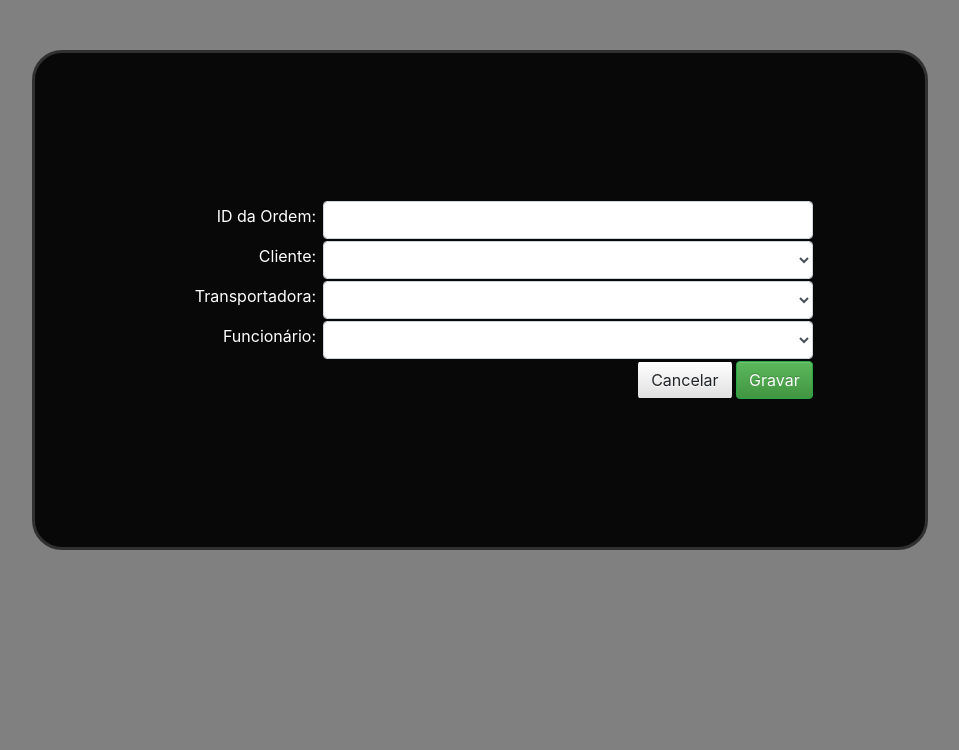
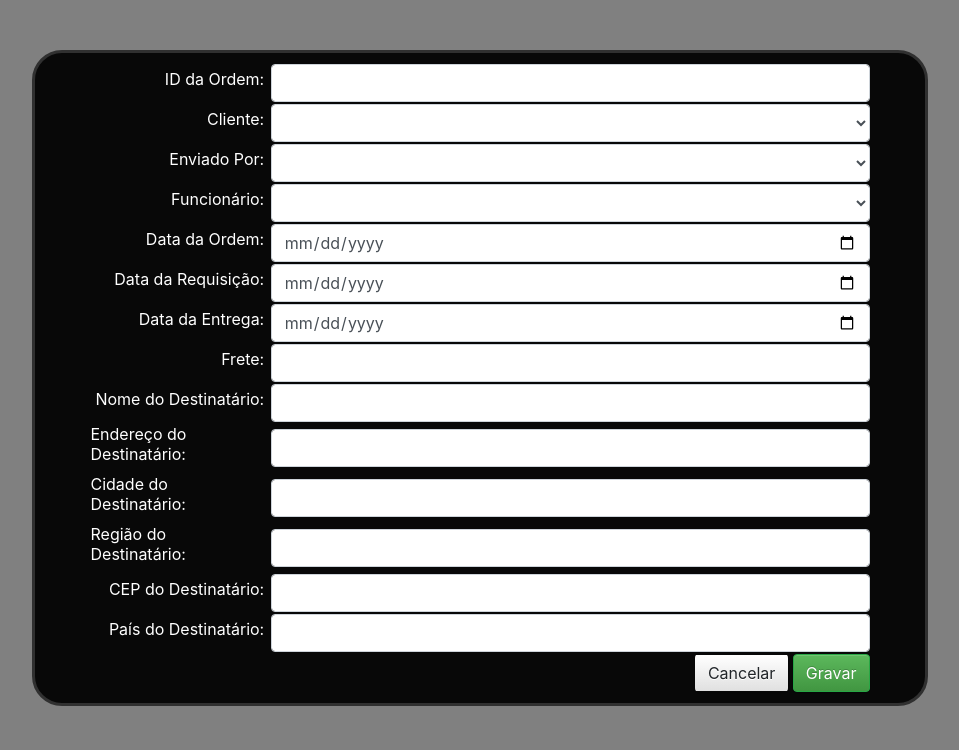
Before and after one commit to lucasvalentee/simple-crud-php, a PHP site: page /manutencao_ordens.php in a window 1280 px wide. Shown: the part 50-800 px from the top of the page, without its empty margins (160-1119 px from the left). Run offline with PHP 8.4, Linux system fonts and the light colour scheme; tables that the repository leaves empty or names only in its code hold one stand-in row (values such as "Sample post"); data that the repository does not hold is empty.

Commit message:
Inclusao
Feito a inclusao das ordens

```diff
--- a/ProjetoFinal/assets/css/cadatro.css
+++ b/ProjetoFinal/assets/css/cadatro.css
@@ -4,18 +4,25 @@ body {
     background-color: gray !important;
 }
 
-#formulario_cadastro {
+#formulario_cadastro, #formulario_cadastro_ordem {
     display: flex;
     justify-content: space-around;
     flex-direction: column;
     width: 70%;
-    height: 500px;
     background-color:black;
     margin: auto;
     margin-top: 50px;
     border-radius: 30px;
     border: solid #303030 3px;
     background-color: #080808;
+}
+
+#formulario_cadastro {
+    height: 500px;
+}
+
+#formulario_cadastro_ordem {
+    height: auto;
 }
 
 #div_principal_cad {
@@ -31,6 +38,16 @@ body {
     flex-direction: column;
     margin: auto;
     width: 75%;
+    background-color: #080808;
+}
+
+#div_cadastro_ordem {
+    padding: 10px;
+    display: flex;
+    justify-content: space-around;
+    flex-direction: column;
+    margin: auto;
+    width: 90%;
     background-color: #080808;
 }
 
@@ -58,3 +75,7 @@ label {
 #selecionar {
     float:left;
 }
+
+.tela_ordem {
+    height: auto !important;
+}
--- a/ProjetoFinal/manutencao_ordens.php
+++ b/ProjetoFinal/manutencao_ordens.php
@@ -5,19 +5,20 @@ $oCampo = new Campos();
 
 $sNomeBotao     = 'gravar';
 
-$sIdOrdem            = '';
-$sIdCliente          = '';
-$sIdFuncionario      = '';
-$sDataOrdem          = '';
-$sDataRequisicao     = '';
-$sDataEntrega        = '';
-$sEnviadoPor         = '';
-$iFrete              = '';
-$sNomeDestinatario   = '';
-$sCidadeDestinatario = '';
-$sRegiaoDestinatario = '';
-$sCepDestinatario    = '';
-$sPaisDestinatario   = '';
+$sIdOrdem              = '';
+$sIdCliente            = '';
+$sIdFuncionario        = '';
+$sDataOrdem            = '';
+$sDataRequisicao       = '';
+$sDataEntrega          = '';
+$sEnviadoPor           = '';
+$fFrete                = '';
+$sNomeDestinatario     = '';
+$sEnderecoDestinatario = '';
+$sCidadeDestinatario   = '';
+$sRegiaoDestinatario   = '';
+$sCepDestinatario      = '';
+$sPaisDestinatario     = '';
 
 if(isset($_POST['gravar'])) {
     try {
@@ -25,18 +26,19 @@ if(isset($_POST['gravar'])) {
             'INSERT INTO ordens (idordem, idcliente, idfuncionario, dataordem, datarequisicao, dataentrega,
                                  enviadopor, frete, nomedestinatario, enderecodestinatario, cidadedestinatario,
                                  regiaodestinatario, cepdestinatario, paisdestinatario)
-                  VALUES (:idcliente, :nomeCompanhia, :nomeContato, :tituloContato, :endereco, :cidade, :regiao, :cep, :pais, :telefone, :fax)');
-        $stmt->execute(array('idordem'              => $_POST['id_cliente']
-                            ,'idcliente'            => $_POST['nome_companhia']
-                            ,'idfuncionario'        => $_POST['nome_contato']
-                            ,'dataordem'            => $_POST['titulo_contato']
-                            ,'datarequisicao'       => $_POST['endereco']
-                            ,'dataentrega'          => $_POST['cidade']
-                            ,'enviadopor'           => $_POST['regiao']
-                            ,'frete'                => $_POST['cep']
-                            ,'nomedestinatario'     => $_POST['pais']
-                            ,'enderecodestinatario' => $_POST['telefone']
-                            ,'cidadedestinatario'   => $_POST['fax']
+                  VALUES (:idordem, :idcliente, :idfuncionario, :dataordem, :datarequisicao, :dataentrega, :enviadopor, :frete,
+                          :nomedestinatario, :enderecodestinatario, :cidadedestinatario, :regiaodestinatario, :cepdestinatario, :paisdestinatario)');
+        $stmt->execute(array('idordem'              => $_POST['id_ordem']
+                            ,'idcliente'            => $_POST['id_cliente']
+                            ,'idfuncionario'        => $_POST['id_funcionario']
+                            ,'dataordem'            => $_POST['data_ordem']
+                            ,'datarequisicao'       => $_POST['data_requisicao']
+                            ,'dataentrega'          => $_POST['data_entrega']
+                            ,'enviadopor'           => $_POST['enviado_por']
+                            ,'frete'                => $_POST['frete']
+                            ,'nomedestinatario'     => $_POST['nome_destinatario']
+                            ,'enderecodestinatario' => $_POST['endereco_destinatario']
+                            ,'cidadedestinatario'   => $_POST['cidade_destinatario']
                             ,'regiaodestinatario'   => $_POST['regiao_destinatario']
                             ,'cepdestinatario'      => $_POST['cep_destinatario']
                             ,'paisdestinatario'     => $_POST['pais_destinatario']));
@@ -48,62 +50,58 @@ else if(isset($_POST['gravar_alterar'])) {
     try {
         $stmt = $conn->prepare(
             "UPDATE ordens
-                SET idcliente      = '$_POST[id_cliente]'
-                    ,nomeCompanhia = '$_POST[nome_companhia]'
-                    ,nomeContato   = '$_POST[nome_contato]'
-                    ,tituloContato = '$_POST[titulo_contato]'
-                    ,endereco      = '$_POST[endereco]'
-                    ,cidade        = '$_POST[cidade]'
-                    ,regiao        = '$_POST[regiao]'
-                    ,cep           = '$_POST[cep]'
-                    ,pais          = '$_POST[pais]'
-                    ,telefone      = '$_POST[telefone]'
-                    ,fax           = '$_POST[fax]'
-              WHERE IDCliente = '$_POST[id_cliente]'");
+                SET idordem              = $_POST[id_ordem]
+                   ,idcliente            = $_POST[id_cliente]
+                   ,idfuncionario        = $_POST[id_funcionario]
+                   ,dataordem            = $_POST[data_ordem]
+                   ,datarequisicao       = $_POST[data_requisicao]
+                   ,dataentrega          = $_POST[data_entrega]
+                   ,enviadopor           = $_POST[enviado_por]
+                   ,frete                = $_POST[frete]
+                   ,nomedestinatario     = $_POST[nome_destinatario]
+                   ,enderecodestinatario = $_POST[endereco_destinatario]
+                   ,cidadedestinatario   = $_POST[cidade_destinatario]
+                   ,regiaodestinatario   = $_POST[regiao_destinatario]
+                   ,cepdestinatario      = $_POST[cep_destinatario]
+                   ,paisdestinatario     = $_POST[pais_destinatario]
+              WHERE IDOrdem = '$_POST[id_ordem]'");
 
-        $stmt->execute(array('idcliente'     => $_POST['id_cliente']
-                            ,'nomeCompanhia' => $_POST['nome_companhia']
-                            ,'nomeContato'   => $_POST['nome_contato']
-                            ,'tituloContato' => $_POST['titulo_contato']
-                            ,'endereco'      => $_POST['endereco']
-                            ,'cidade'        => $_POST['cidade']
-                            ,'regiao'        => $_POST['regiao']
-                            ,'cep'           => $_POST['cep']
-                            ,'pais'          => $_POST['pais']
-                            ,'telefone'      => $_POST['telefone']
-                            ,'fax'           => $_POST['fax']));
+        $stmt->execute();
 
     } catch(PDOException $e) {
         echo 'ERROR: ' . $e->getMessage();
     }
 }
 
-
 if(isset($_GET['id'])) {
     include_once 'conexao.php';
     try {
-        $oQuery = $conn->prepare("SELECT * FROM ordens WHERE IDCliente = '$_GET[id]'");
+        $oQuery = $conn->prepare("SELECT * FROM ordens WHERE IDOrdem = '$_GET[id]'");
         $oQuery->execute();
 
         $oResultado = $oQuery->fetchAll();
 
         foreach($oResultado as $aResultado) {
-        $sIdCliente     = $aResultado['IDCliente'];
-        $sNomeCompanhia = $aResultado['NomeCompanhia'];
-        $sNomeContato   = $aResultado['NomeContato'];
-        $sTituloContato = $aResultado['TituloContato'];
-        $sEndereco      = $aResultado['Endereco'];
-        $sCidade        = $aResultado['Cidade'];
-        $sRegiao        = $aResultado['Regiao'];
-        $sCep           = $aResultado['CEP'];
-        $sPais          = $aResultado['Pais'];
-        $sTelefone      = $aResultado['Telefone'];
-        $sFax           = $aResultado['Fax'];
-        $sNomeBotao     = 'gravar_alterar';
-      }
+            $sIdOrdem              = $aResultado['IDOrdem'];
+            $sIdCliente            = $aResultado['IDCliente'];
+            $sIdFuncionario        = $aResultado['IDFuncionario'];
+            $sDataOrdem            = $aResultado['DataOrdem'];
+            $sDataRequisicao       = $aResultado['DataRequisicao'];
+            $sDataEntrega          = $aResultado['DataEntrega'];
+            $sEnviadoPor           = $aResultado['EnviadoPor'];
+            $fFrete                = $aResultado['Frete'];
+            $sNomeDestinatario     = $aResultado['NomeDestinatario'];
+            $sEnderecoDestinatario = $aResultado['EnderecoDestinatario'];
+            $sCidadeDestinatario   = $aResultado['CidadeDestinatario'];
+            $sRegiaoDestinatario   = $aResultado['RegiaoDestinatario'];
+            $sCepDestinatario      = $aResultado['CepDestinatario'];
+            $sPaisDestinatario     = $aResultado['PaisDestinatario'];
+            $sNomeBotao            = 'gravar_alterar';
+        }
     } catch(PDOException $e) {
         echo 'ERROR: ' . $e->getMessage();
     }
+
 }
 ?>
 <html>
@@ -120,9 +118,9 @@ if(isset($_GET['id'])) {
         <?php
             include_once 'menu.php';
         ?>
-        <form id='formulario_cadastro' class="form-group" method="post">
-            <div id='div_cadastro'>
-                <table id="tabela_cadastro">
+        <form id='formulario_cadastro_ordem' class="form-group" method="post">
+            <div class='tela_ordem' id='div_cadastro_ordem'>
+                <table class='tela_ordem' id="tabela_cadastro">
                     <tr>
                         <td width="15%"><?= $oCampo->getLabelCampo('ID da Ordem', 'id_ordem') ?></td>
                         <?php
@@ -141,7 +139,7 @@ if(isset($_GET['id'])) {
                     <tr>
                         <td width="15%"><?= $oCampo->getLabelCampo('Cliente', 'id_cliente') ?></td>
                         <td>
-                            <select class="form-control">
+                            <select name='id_cliente' class="form-control">
                     <?php
                         $oQueryCliente = $conn->prepare('SELECT * FROM clientes');
                         $oQueryCliente->execute();
@@ -149,7 +147,7 @@ if(isset($_GET['id'])) {
                         $oClientes = $oQueryCliente->fetchAll();
                         foreach($oClientes as $aClientes) {
                             ?>
-                                <option name='id_cliente' value='<?= $aClientes['IDCliente'] ?>'><?= $aClientes['NomeCompanhia'] ?></option>
+                                <option value='<?= $aClientes['IDCliente'] ?>'><?= $aClientes['NomeCompanhia'] ?></option>
                             <?php
                         }
                     ?>
@@ -157,9 +155,9 @@ if(isset($_GET['id'])) {
                         </td>
                     </tr>
                     <tr>
-                        <td width="15%"><?= $oCampo->getLabelCampo('Transportadora', 'id_transportadora') ?></td>
+                        <td width="15%"><?= $oCampo->getLabelCampo('Enviado Por', 'enviado_por') ?></td>
                         <td>
-                            <select class="form-control">
+                            <select name='enviado_por' class="form-control">
                     <?php
                         $oQueryTransportadora = $conn->prepare('SELECT * FROM transportadoras');
                         $oQueryTransportadora->execute();
@@ -167,7 +165,7 @@ if(isset($_GET['id'])) {
                         $oTransportadora = $oQueryTransportadora->fetchAll();
                         foreach($oTransportadora as $aTransportadora) {
                             ?>
-                                <option name='id_transportadora' value='<?= $aTransportadora['IDTransportadora'] ?>'><?= $aTransportadora['NomeConpanhia'] ?></option>
+                                <option value='<?= $aTransportadora['IDTransportadora'] ?>'><?= $aTransportadora['NomeConpanhia'] ?></option>
                             <?php
                         }
                     ?>
@@ -177,7 +175,7 @@ if(isset($_GET['id'])) {
                     <tr>
                         <td width="15%"><?= $oCampo->getLabelCampo('Funcionário', 'id_funcionario') ?></td>
                         <td>
-                            <select class="form-control">
+                            <select name='id_funcionario' class="form-control">
                     <?php
                         $oQueryFuncionarios = $conn->prepare('SELECT * FROM funcionarios');
                         $oQueryFuncionarios->execute();
@@ -185,14 +183,53 @@ if(isset($_GET['id'])) {
                         $oFuncionarios = $oQueryFuncionarios->fetchAll();
                         foreach($oFuncionarios as $aFuncionarios) {
                             ?>
-                                <option name='id_funcionario' value='<?= $aFuncionarios['IDFuncionario'] ?>'><?= $aFuncionarios['Nome'].' '.$aFuncionarios['Sobrenome'] ?></option>
+                                <option name='id_funcionario' <?= ($sIdFuncionario == $aFuncionarios['IDFuncionario']) ? 'selected' : '' ?> value='<?= $aFuncionarios['IDFuncionario'] ?>'><?= $aFuncionarios['Nome'].' '.$aFuncionarios['Sobrenome'] ?></option>
                             <?php
                         }
                     ?>
                         </select>
                         </td>
                     </tr>
-
+                    <tr>
+                        <td width="15%"><?= $oCampo->getLabelCampo('Data da Ordem', 'data_ordem') ?></td>
+                        <td width="50%"><?= $oCampo->getCampoNome('data_ordem', Base::CAMPO_DATA, 'data_ordem', 'form-control', '', $sDataOrdem) ?></td>
+                    </tr>
+                    <tr>
+                        <td width="15%"><?= $oCampo->getLabelCampo('Data da Requisição', 'data_requisicao') ?></td>
+                        <td width="50%"><?= $oCampo->getCampoNome('data_requisicao', Base::CAMPO_DATA, 'data_requisicao', 'form-control', '', $sDataRequisicao) ?></td>
+                    </tr>
+                    <tr>
+                        <td width="15%"><?= $oCampo->getLabelCampo('Data da Entrega', 'data_entrega') ?></td>
+                        <td width="50%"><?= $oCampo->getCampoNome('data_entrega', Base::CAMPO_DATA, 'data_entrega', 'form-control', '', $sDataEntrega) ?></td>
+                    </tr>
+                    <tr>
+                        <td width="15%"><?= $oCampo->getLabelCampo('Frete', 'frete') ?></td>
+                        <td width="50%"><?= $oCampo->getCampoNome('frete', Base::CAMPO_NUMERICO, 'frete', 'form-control', '', $fFrete) ?></td>
+                    </tr>
+                    <tr>
+                        <td width="15%"><?= $oCampo->getLabelCampo('Nome do Destinatário', 'nome_destinatario') ?></td>
+                        <td width="50%"><?= $oCampo->getCampoNome('nome_destinatario', Base::CAMPO_TEXTO, 'nome_destinatario', 'form-control', 40, $sNomeDestinatario) ?></td>
+                    </tr>
+                    <tr>
+                        <td width="15%"><?= $oCampo->getLabelCampo('Endereço do Destinatário', 'endereco_destinatario') ?></td>
+                        <td width="50%"><?= $oCampo->getCampoNome('endereco_destinatario', Base::CAMPO_TEXTO, 'endereco_destinatario', 'form-control', 60, $sEnderecoDestinatario) ?></td>
+                    </tr>
+                    <tr>
+                        <td width="15%"><?= $oCampo->getLabelCampo('Cidade do Destinatário', 'cidade_destinatario') ?></td>
+                        <td width="50%"><?= $oCampo->getCampoNome('cidade_destinatario', Base::CAMPO_TEXTO, 'cidade_destinatario', 'form-control', 15, $sCidadeDestinatario) ?></td>
+                    </tr>
+                    <tr>
+                        <td width="15%"><?= $oCampo->getLabelCampo('Região do Destinatário', 'regiao_destinatario') ?></td>
+                        <td width="50%"><?= $oCampo->getCampoNome('regiao_destinatario', Base::CAMPO_TEXTO, 'regiao_destinatario', 'form-control', 15, $sRegiaoDestinatario) ?></td>
+                    </tr>
+                    <tr>
+                        <td width="15%"><?= $oCampo->getLabelCampo('CEP do Destinatário', 'cep_destinatario') ?></td>
+                        <td width="50%"><?= $oCampo->getCampoNome('cep_destinatario', Base::CAMPO_TEXTO, 'cep_destinatario', 'form-control', 10, $sCepDestinatario) ?></td>
+                    </tr>
+                    <tr>
+                        <td width="15%"><?= $oCampo->getLabelCampo('País do Destinatário', 'pais_destinatario') ?></td>
+                        <td width="50%"><?= $oCampo->getCampoNome('pais_destinatario', Base::CAMPO_TEXTO, 'pais_destinatario', 'form-control', 15, $sPaisDestinatario) ?></td>
+                    </tr>
                     <tr>
                         <td colspan="2">
                             <div id="botoes">
```
Also changed, not shown: ProjetoFinal/manutencao_cliente.php (+1 -11 lines).
